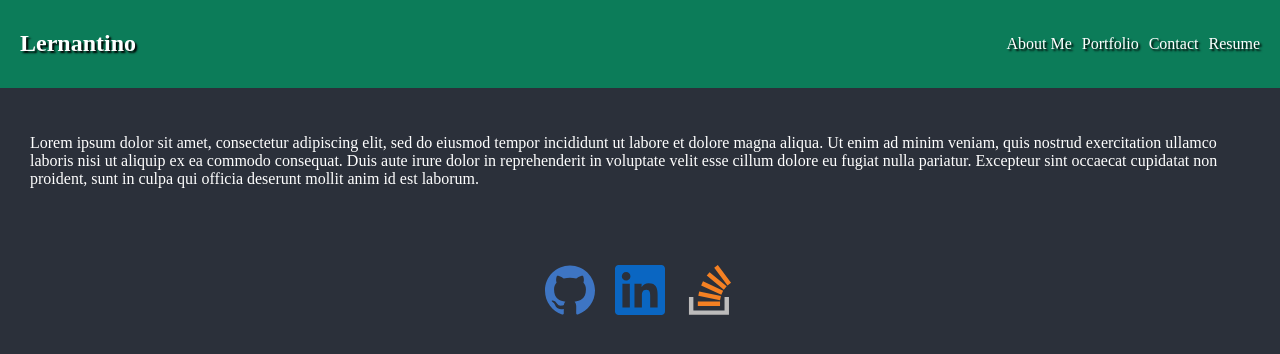
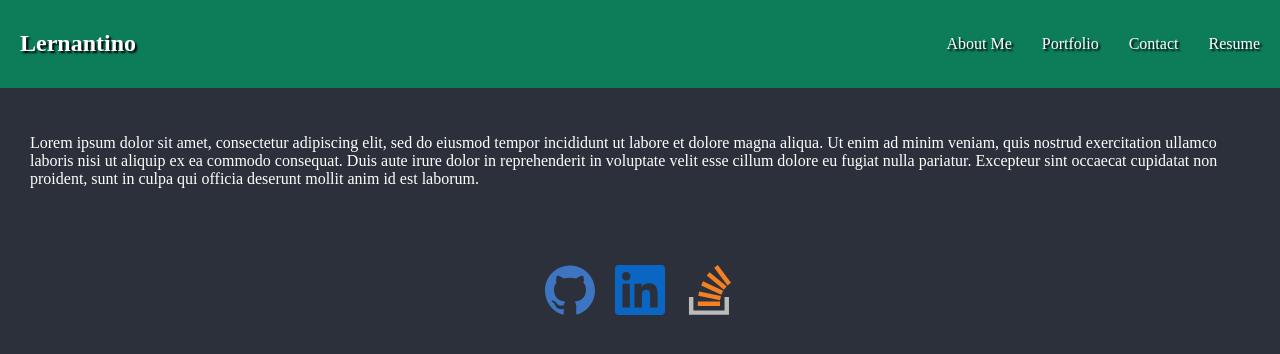
Before and after one commit to granteckels/PortfolioChallenge, a React (Vite) app: page / in a window 1280 px wide. Shown: the top 354 px of the page. Built offline with nearby package versions, Linux system fonts and the light colour scheme.

Commit message:
Add BrowserRouter and AboutMe page

```diff
--- a/src/App.jsx
+++ b/src/App.jsx
@@ -1,12 +1,17 @@
 import Base from './components/Base'
+import AboutMe from './components/AboutMe'
 
 import { BrowserRouter, Routes, Route } from "react-router-dom";
 
 function App() {
   return (
-    <>
-      <Base />
-    </>
+    <BrowserRouter>
+      <Routes>
+        <Route path="/" element={<Base />}>
+          <Route index element={<AboutMe />} />
+        </Route>
+      </Routes>
+    </BrowserRouter>
   )
 }
 
--- a/src/assets/Navigation.css
+++ b/src/assets/Navigation.css
@@ -6,11 +6,14 @@ nav {
 
 nav ul {
     display: flex;
+    justify-content: space-between;
+    gap: 30px;
     list-style: none;
     padding: 0;
     margin: 0;
 }
 
-nav ul li {
-    margin-left: 10px;
+a.navLinks {
+    color: unset;
+    text-decoration: unset;
 }
--- a/src/components/Content.jsx
+++ b/src/components/AboutMe.jsx
@@ -1,4 +1,4 @@
-import '../assets/Content.css'
+import '../assets/AboutMe.css'
 
 function Content() {
     return (
--- a/src/components/Base.jsx
+++ b/src/components/Base.jsx
@@ -1,6 +1,7 @@
+import { Outlet } from 'react-router-dom'
+
 import Header from './Header'
 import Navigation from './Navigation'
-import Content from './Content'
 import Footer from './Footer'
 import '../assets/colors.css'
 import '../assets/Base.css'
@@ -11,7 +12,7 @@ function Base() {
         <Header>
             <Navigation></Navigation>
         </Header>
-        <Content />
+        <Outlet />
         <Footer />
         </>
     )
--- a/src/components/Navigation.jsx
+++ b/src/components/Navigation.jsx
@@ -1,10 +1,12 @@
+import { Link } from 'react-router-dom'
+
 import '../assets/Navigation.css'
 
 function Navigation() {
     return (
         <nav>
             <ul>
-                <li>About Me</li>
+                <li><Link className="navLinks" to="/">About Me</Link></li>
                 <li>Portfolio</li>
                 <li>Contact</li>
                 <li>Resume</li>
```
Also changed, not shown: src/assets/AboutMe.css (renamed from src/assets/Content.css).
